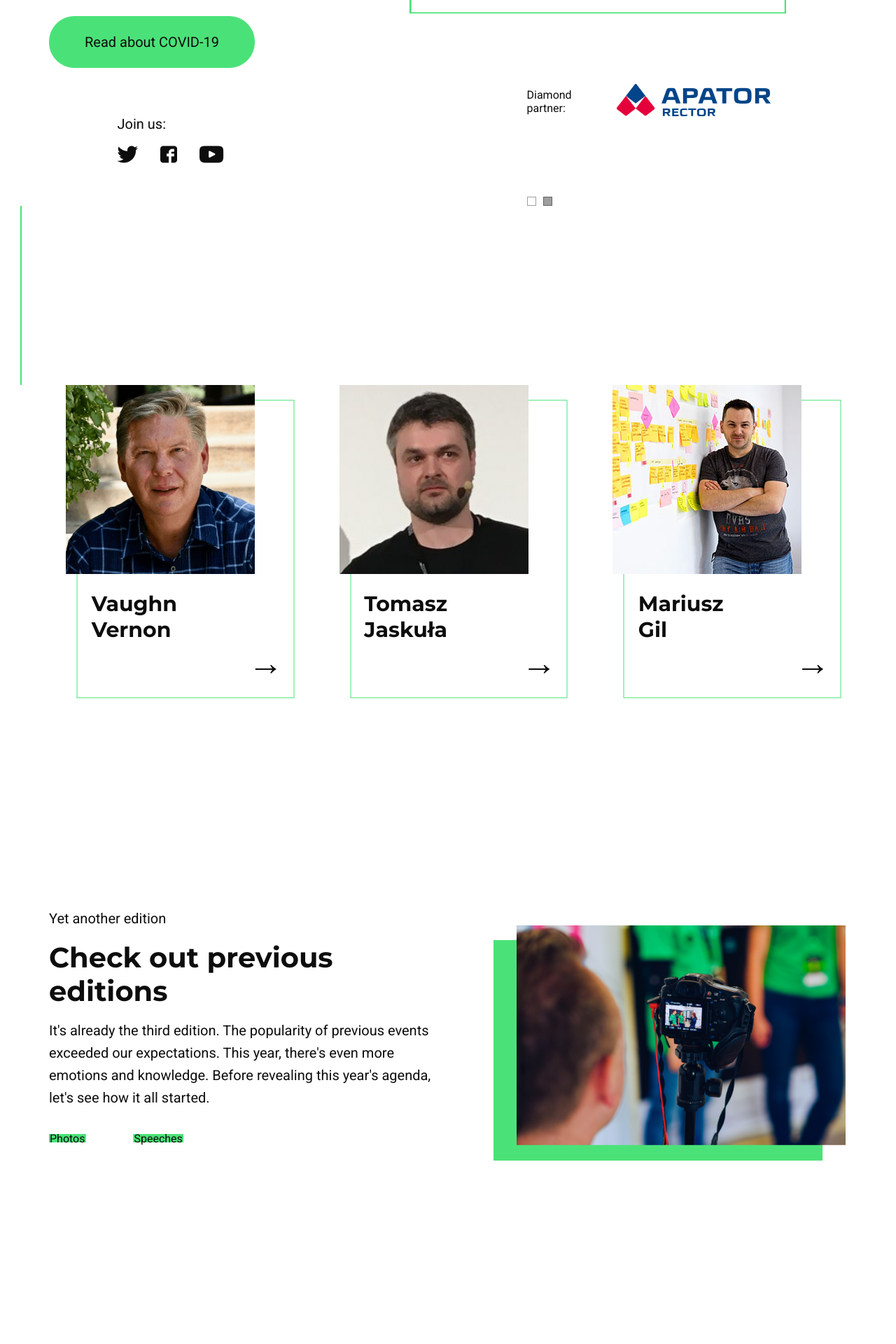
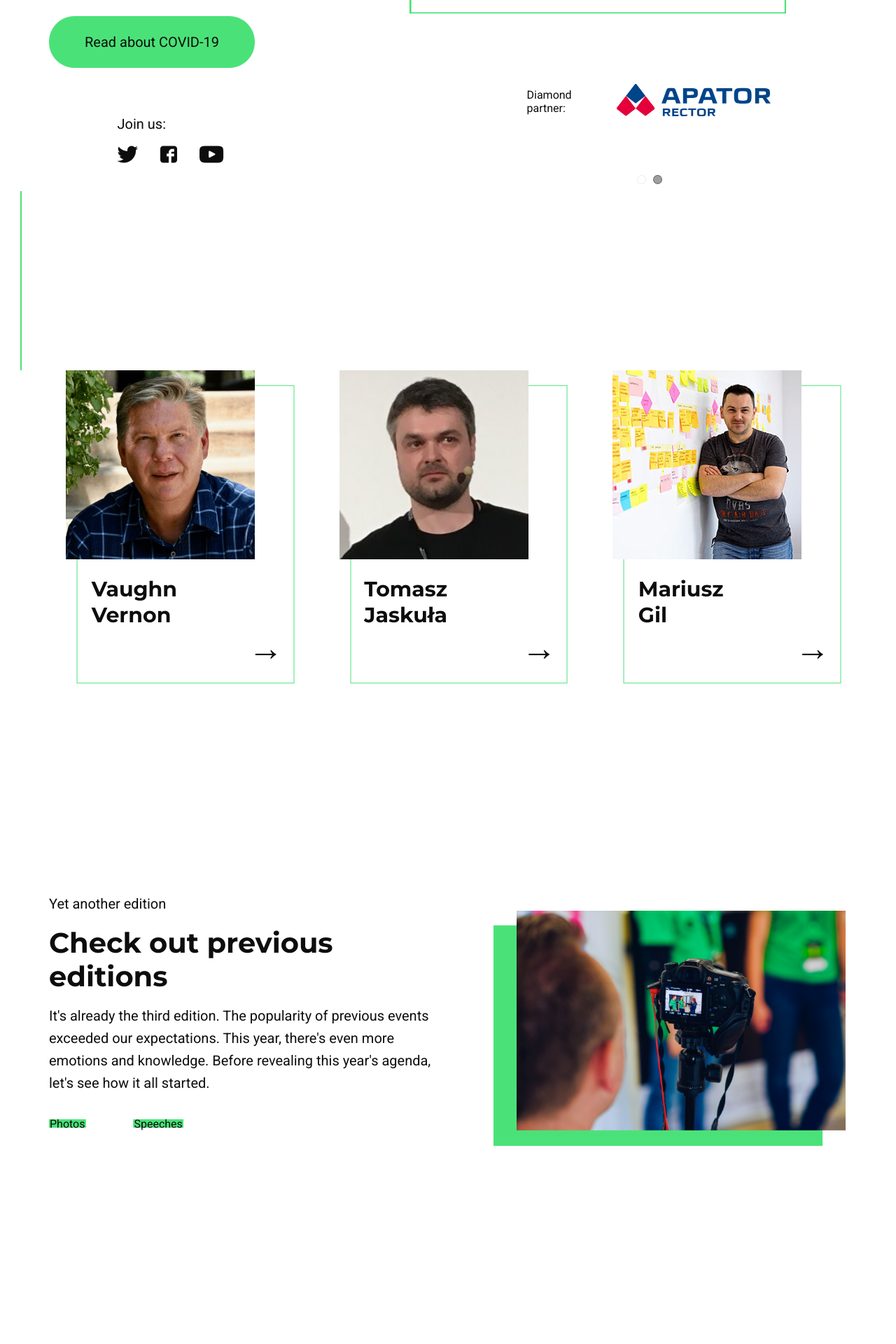
Before and after one commit to freud/GreenfieldConf, a Jekyll site: the page built from pages/index.html, in a window 1280 px wide. Shown: the part 665-2585 px from the top of the page at 70% size. Built offline with Jekyll 4.4.1, drawn with Linux system fonts in a browser that asks for light colours; some web fonts are replaced.

Commit message:
Styles link updated

```diff
--- a/_layouts/default.html
+++ b/_layouts/default.html
@@ -14,7 +14,7 @@
     <link rel="icon" type="image/png" sizes="32x32" href="/images/favicons/favicon-32x32.png">
     <link rel="icon" type="image/png" sizes="16x16" href="/images/favicons/favicon-16x16.png">
     <link href="https://fonts.googleapis.com/css?family=Montserrat:400,500,600,700|Roboto:400,500,700&display=swap&subset=latin-ext" rel="stylesheet">
-    <link rel="stylesheet" href="https://unpkg.com/swiper/css/swiper.min.css">
+    <link rel="stylesheet" href="https://unpkg.com/swiper/swiper-bundle.min.css">
     <link rel="stylesheet" href="/assets/css/styles.css">
     {% if page.style %}
         <link rel="stylesheet" href="/assets/css/{{ page.style }}.css?{{last_update_date_to_enforce_files_reload}}">
```
